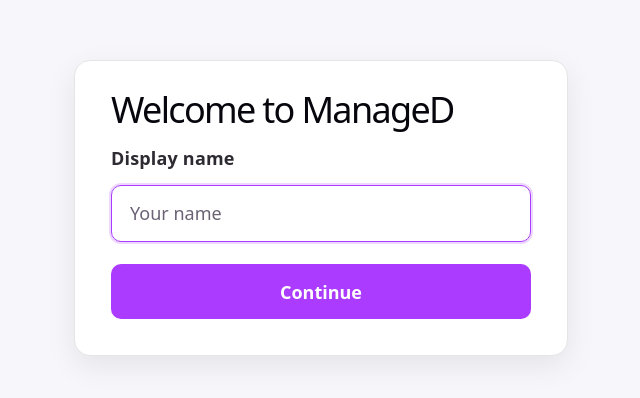
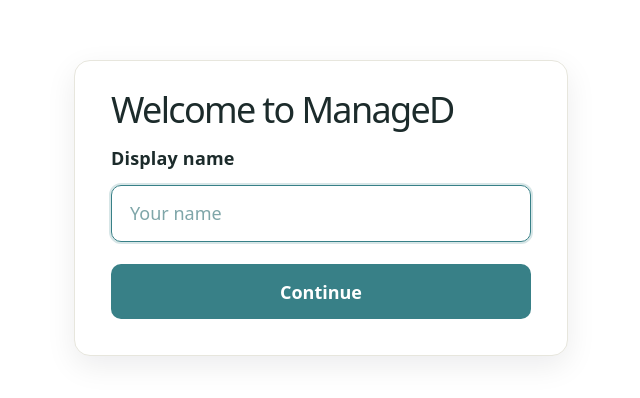
Before and after one commit to gabriele-kazdailyte/ManageD, a React (Vite) app in the folder frontend/: page / in a window 1280 px wide. Shown: the part 192-590 px from the top of the page, without its empty margins (319-959 px from the left). Built offline with nearby package versions, Linux system fonts and the light colour scheme.

Commit message:
Apply cream-and-teal color scheme

```diff
--- a/frontend/src/App.css
+++ b/frontend/src/App.css
@@ -3,7 +3,7 @@
   align-items: center;
   justify-content: center;
   min-height: 100vh;
-  background: #f7f6fa;
+  background: var(--bg);
 }
 
 .identity-form {
@@ -12,9 +12,9 @@
   gap: 0.75rem;
   width: min(100%, 420px);
   padding: 2rem;
-  border: 1px solid #e5e4e7;
+  border: 1px solid var(--border);
   border-radius: 16px;
-  background: #ffffff;
+  background: var(--surface);
   box-shadow: 0 10px 30px rgba(10, 10, 20, 0.08);
 }
 
@@ -25,25 +25,25 @@
 
 .identity-form label {
   font-weight: 600;
-  color: #2d2a32;
+  color: var(--text-h);
 }
 
 .identity-form input {
   padding: 0.8rem 1rem;
-  border: 1px solid #d9d7dc;
+  border: 1px solid var(--border);
   border-radius: 10px;
   font: inherit;
-  color: #1f1b2a;
+  color: var(--text-h);
 }
 
 .identity-form input::placeholder {
-  color: #6b6375;
+  color: var(--muted);
   opacity: 1;
 }
 
 .identity-form input:focus {
-  outline: 2px solid rgba(170, 59, 255, 0.2);
-  border-color: #aa3bff;
+  outline: 2px solid rgba(56, 128, 135, 0.2);
+  border-color: var(--accent);
 }
 
 .identity-form button {
@@ -51,7 +51,7 @@
   padding: 0.8rem 1rem;
   border: none;
   border-radius: 10px;
-  background: #aa3bff;
+  background: var(--accent);
   color: #fff;
   font: inherit;
   font-weight: 600;
@@ -79,5 +79,5 @@
   display: flex;
   flex-direction: column;
   overflow: auto;
-  background: #f7f6fa;
+  background: var(--panel);
 }
--- a/frontend/src/components/Canvas.css
+++ b/frontend/src/components/Canvas.css
@@ -5,6 +5,10 @@
   align-items: center;
   justify-content: center;
   min-height: 0;
+  background-color: var(--panel);
+  background-image: radial-gradient(circle, rgba(20, 20, 15, 0.08) 1px, transparent 1px);
+  background-size: 22px 22px;
+  background-position: -11px -11px;
 }
 
 .canvas__empty {
--- a/frontend/src/components/Toolbar.css
+++ b/frontend/src/components/Toolbar.css
@@ -15,8 +15,8 @@
   border-radius: 12px;
   background: linear-gradient(
     135deg,
-    rgba(170, 59, 255, 0.02),
-    rgba(170, 59, 255, 0.05)
+    rgba(56, 128, 135, 0.02),
+    rgba(56, 128, 135, 0.05)
   );
   box-sizing: border-box;
   padding: 8px;
--- a/frontend/src/index.css
+++ b/frontend/src/index.css
@@ -5,16 +5,36 @@ body,
 }
 
 :root {
-  --text: #6b6375;
-  --text-h: #08060d;
-  --bg: #fff;
-  --border: #e5e4e7;
+  --text: #5b6b6a;
+  --text-h: #1c2b2b;
+  --muted: #7fa6a9;
+
+  --bg: #ffffff;
+  --surface: #ffffff;
+  --panel: #f6f6f2;
+  --border: #e7e6dd;
+  --divider: #efeee6;
+  --track: #ecebe2;
   --code-bg: #f4f3ec;
-  --accent: #aa3bff;
-  --accent-bg: rgba(170, 59, 255, 0.1);
-  --accent-border: rgba(170, 59, 255, 0.5);
+
+  --accent: #388087;
+  --accent-bg: #e3eeee;
+  --accent-border: rgba(56, 128, 135, 0.5);
+  --accent-hover: #2c6569;
+  --accent-text: #1f4a4d;
+  --avatar-bg: #cfe4e4;
+
+  --ws-teal-bg: #388087;  --ws-teal-text: #ffffff;
+  --ws-mid-bg: #6fb3b8;   --ws-mid-text: #1f4a4d;
+  --ws-mint-bg: #c2edce;  --ws-mint-text: #1f6b4a;
+  --ws-mint-fill: #5fb98a;
+  --ws-blue-bg: #badfe7;  --ws-blue-text: #1d5f7a;
+
+  --danger: #dc2626;
+
   --shadow:
-    rgba(0, 0, 0, 0.1) 0 10px 15px -3px, rgba(0, 0, 0, 0.05) 0 4px 6px -2px;
+    rgba(20, 20, 15, 0.05) 0 10px 15px -3px, rgba(20, 20, 15, 0.04) 0 4px 6px -2px;
+
 
   --sans: system-ui, 'Segoe UI', Roboto, sans-serif;
   --heading: system-ui, 'Segoe UI', Roboto, sans-serif;
@@ -22,7 +42,7 @@ body,
 
   font: 18px/145% var(--sans);
   letter-spacing: 0.18px;
-  color-scheme: light dark;
+  color-scheme: light;
   color: var(--text);
   background: var(--bg);
   font-synthesis: none;
@@ -32,21 +52,6 @@ body,
 
   @media (max-width: 1024px) {
     font-size: 16px;
-  }
-}
-
-@media (prefers-color-scheme: dark) {
-  :root {
-    --text: #9ca3af;
-    --text-h: #f3f4f6;
-    --bg: #16171d;
-    --border: #2e303a;
-    --code-bg: #1f2028;
-    --accent: #c084fc;
-    --accent-bg: rgba(192, 132, 252, 0.15);
-    --accent-border: rgba(192, 132, 252, 0.5);
-    --shadow:
-      rgba(0, 0, 0, 0.4) 0 10px 15px -3px, rgba(0, 0, 0, 0.25) 0 4px 6px -2px;
   }
 }
 
--- a/frontend/src/pages/WorkspacesPage.css
+++ b/frontend/src/pages/WorkspacesPage.css
@@ -98,7 +98,7 @@
   padding: 16px;
   border: 1px solid var(--border);
   border-radius: 12px;
-  background: var(--bg);
+  background: var(--surface);
   color: var(--text-h);
   text-decoration: none;
   transition: border-color 120ms ease, transform 120ms ease;
```
